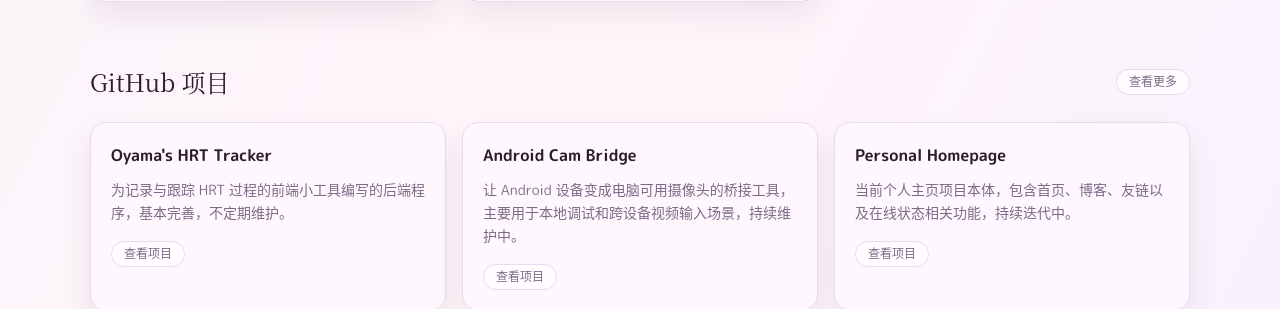
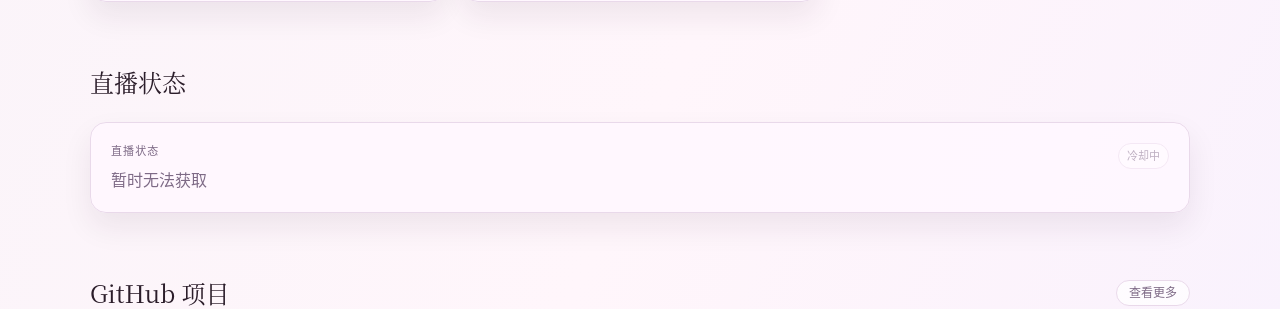
Before and after one commit to meowhuan/Personal_Homepage, a Vue app: page / in a window 1280 px wide. Shown: the part 1206-1515 px from the top of the page. Built offline with nearby package versions, Linux system fonts and the light colour scheme; no server answers; a web font is replaced by a local one.

Commit message:
直播状态监听

```diff
--- a/src/App.vue
+++ b/src/App.vue
@@ -45,7 +45,13 @@
   canFetchSchedule,
   fetchSchedule,
   canFetchBlog,
-  fetchBlog
+  fetchBlog,
+  streamStatus,
+  streamLoading,
+  streamError,
+  streamUpdatedAt,
+  canFetchStreamStatus,
+  fetchStreamStatus
 } = useHomepageState();
 </script>
 <template>
@@ -124,6 +130,7 @@
             <a class="nav-link" :class="isNight ? 'hover:text-meow-night-ink' : 'hover:text-meow-ink'" href="#projects">项目</a>
             <a class="nav-link" :class="isNight ? 'hover:text-meow-night-ink' : 'hover:text-meow-ink'" href="/blog.html">博客</a>
             <a class="nav-link" :class="isNight ? 'hover:text-meow-night-ink' : 'hover:text-meow-ink'" href="/friends.html">友链</a>
+            <a class="nav-link" :class="isNight ? 'hover:text-meow-night-ink' : 'hover:text-meow-ink'" href="https://live.meowra.cn" target="_blank" rel="noreferrer">直播</a>
             <a class="nav-link" :class="isNight ? 'hover:text-meow-night-ink' : 'hover:text-meow-ink'" href="#contact">联系</a>
             <button
               class="cord-switch cord-switch-desktop cord-switch-desktop-right"
@@ -433,6 +440,48 @@
           </div>
         </section>
 
+        <section id="stream" class="mt-16">
+          <h2 class="font-display text-2xl">直播状态</h2>
+          <div class="mt-6">
+            <div
+              class="meow-card motion-card p-5"
+              style="--float-delay: 0.25s"
+              :class="isNight ? 'bg-meow-night-card/80 border-meow-night-line' : ''"
+            >
+              <div class="flex items-start justify-between gap-3">
+                <div class="flex-1">
+                  <div class="text-[11px] uppercase tracking-widest" :class="isNight ? 'text-meow-night-soft' : 'text-meow-soft'">直播状态</div>
+                  <div class="mt-2 text-base font-600" v-if="streamLoading">加载中…</div>
+                  <div v-else-if="streamError" class="mt-2 text-base" :class="isNight ? 'text-meow-night-soft' : 'text-meow-soft'">暂时无法获取</div>
+                  <div v-else-if="streamStatus" class="mt-2">
+                    <div class="text-base font-600" :class="streamStatus?.isLive ? (isNight ? 'text-meow-night-accent' : 'text-meow-accent') : (isNight ? 'text-meow-night-soft' : 'text-meow-soft')">
+                      {{ streamStatus?.isLive ? '🔴 直播中' : '⚪ 未直播' }}
+                    </div>
+                    <div v-if="streamStatus?.status" class="mt-1 text-sm" :class="isNight ? 'text-meow-night-soft' : 'text-meow-soft'">
+                      状态：{{ streamStatus.status }}
+                    </div>
+                    <div v-if="streamUpdatedAt" class="mt-2 text-[11px]" :class="isNight ? 'text-meow-night-soft' : 'text-meow-soft'">
+                      更新于 {{ new Date(streamUpdatedAt).toLocaleTimeString("zh-CN") }}
+                    </div>
+                  </div>
+                </div>
+                <button
+                  class="meow-pill motion-press px-2 py-1 text-[11px]"
+                  type="button"
+                  :disabled="!canFetchStreamStatus() || streamLoading"
+                  :class="[
+                    (!canFetchStreamStatus() || streamLoading) ? 'opacity-50' : '',
+                    isNight ? 'border-meow-night-line bg-meow-night-bg text-meow-night-ink' : ''
+                  ]"
+                  @click="fetchStreamStatus()"
+                >
+                  {{ streamLoading ? "刷新中" : (canFetchStreamStatus() ? "刷新" : "冷却中") }}
+                </button>
+              </div>
+            </div>
+          </div>
+        </section>
+
         <section id="projects" class="mt-16">
           <div class="flex flex-wrap items-center justify-between gap-3">
             <h2 class="font-display text-2xl">GitHub 项目</h2>
--- a/src/composables/useHomepageState.js
+++ b/src/composables/useHomepageState.js
@@ -5,6 +5,7 @@
 const BLOG_URL = "https://m.ratf.cn/blog";
 const VISITOR_URL = "https://m.ratf.cn/visitor";
 const VISITOR_VISIT_URL = "https://m.ratf.cn/visitor/visit";
+const STREAM_STATUS_URL = "https://lives.meowra.cn/api/stream/status";
 const VISITOR_ID_KEY = "meow-visitor-id";
 const QUOTE_FALLBACK = "今天也要温柔一点。";
 const HRT_TARGET_DATE = "2026-01-16T00:00:00+08:00";
@@ -59,6 +60,12 @@
   const visitorUpdatedAt = ref(0);
   const visitorNextAt = ref(0);
 
+  const streamStatus = ref(null);
+  const streamLoading = ref(false);
+  const streamError = ref(false);
+  const streamUpdatedAt = ref(0);
+  const streamNextAt = ref(0);
+
   const themeMedia = ref(null);
 
   const quoteCooldownMs = 1500;
@@ -66,13 +73,15 @@
   const scheduleCooldownMs = 5000;
   const blogCooldownMs = 5000;
   const visitorCooldownMs = 5000;
+  const streamStatusCooldownMs = 10000;
 
   const timers = {
     clock: 0,
     intro: 0,
     statusPoll: 0,
     schedulePoll: 0,
-    blogPoll: 0
+    blogPoll: 0,
+    streamStatusPoll: 0
   };
 
   const hasOnlineDevice = computed(() =>
@@ -149,6 +158,7 @@
   const canFetchSchedule = () => Date.now() >= scheduleNextAt.value;
   const canFetchBlog = () => Date.now() >= blogNextAt.value;
   const canFetchVisitor = () => Date.now() >= visitorNextAt.value;
+  const canFetchStreamStatus = () => Date.now() >= streamNextAt.value;
 
   const fetchQuote = () => {
     if (!canFetchQuote()) return;
@@ -286,6 +296,27 @@
     }
   };
 
+  const fetchStreamStatus = async () => {
+    if (!canFetchStreamStatus()) return;
+    streamNextAt.value = Date.now() + streamStatusCooldownMs;
+    streamLoading.value = true;
+    try {
+      const res = await fetch(STREAM_STATUS_URL);
+      if (!res.ok) throw new Error("stream status fetch failed");
+      const data = await res.json();
+      streamStatus.value = {
+        isLive: data.live === true || data.status === "live",
+        status: data.status || (data.live ? "live" : "offline")
+      };
+      streamError.value = false;
+      streamUpdatedAt.value = Date.now();
+    } catch {
+      streamError.value = true;
+    } finally {
+      streamLoading.value = false;
+    }
+  };
+
   const loadGiscus = () => {
     const container = document.getElementById("giscus");
     if (!container || container.hasChildNodes()) return;
@@ -326,11 +357,13 @@
     fetchStatus();
     fetchSchedule();
     fetchBlog();
+    fetchStreamStatus();
     initVisitorId();
     fetchVisitorStats();
     timers.statusPoll = window.setInterval(fetchStatus, 60000);
     timers.schedulePoll = window.setInterval(fetchSchedule, 120000);
     timers.blogPoll = window.setInterval(fetchBlog, 180000);
+    timers.streamStatusPoll = window.setInterval(fetchStreamStatus, 10000);
 
     const savedTheme = localStorage.getItem("meow-theme");
     if (savedTheme) {
@@ -355,6 +388,7 @@
     if (timers.statusPoll) window.clearInterval(timers.statusPoll);
     if (timers.schedulePoll) window.clearInterval(timers.schedulePoll);
     if (timers.blogPoll) window.clearInterval(timers.blogPoll);
+    if (timers.streamStatusPoll) window.clearInterval(timers.streamStatusPoll);
     if (themeMedia.value) {
       themeMedia.value.removeEventListener("change", onSystemThemeChange);
     }
@@ -404,6 +438,12 @@
     canFetchSchedule,
     fetchSchedule,
     canFetchBlog,
-    fetchBlog
+    fetchBlog,
+    streamStatus,
+    streamLoading,
+    streamError,
+    streamUpdatedAt,
+    canFetchStreamStatus,
+    fetchStreamStatus
   };
 }
```
